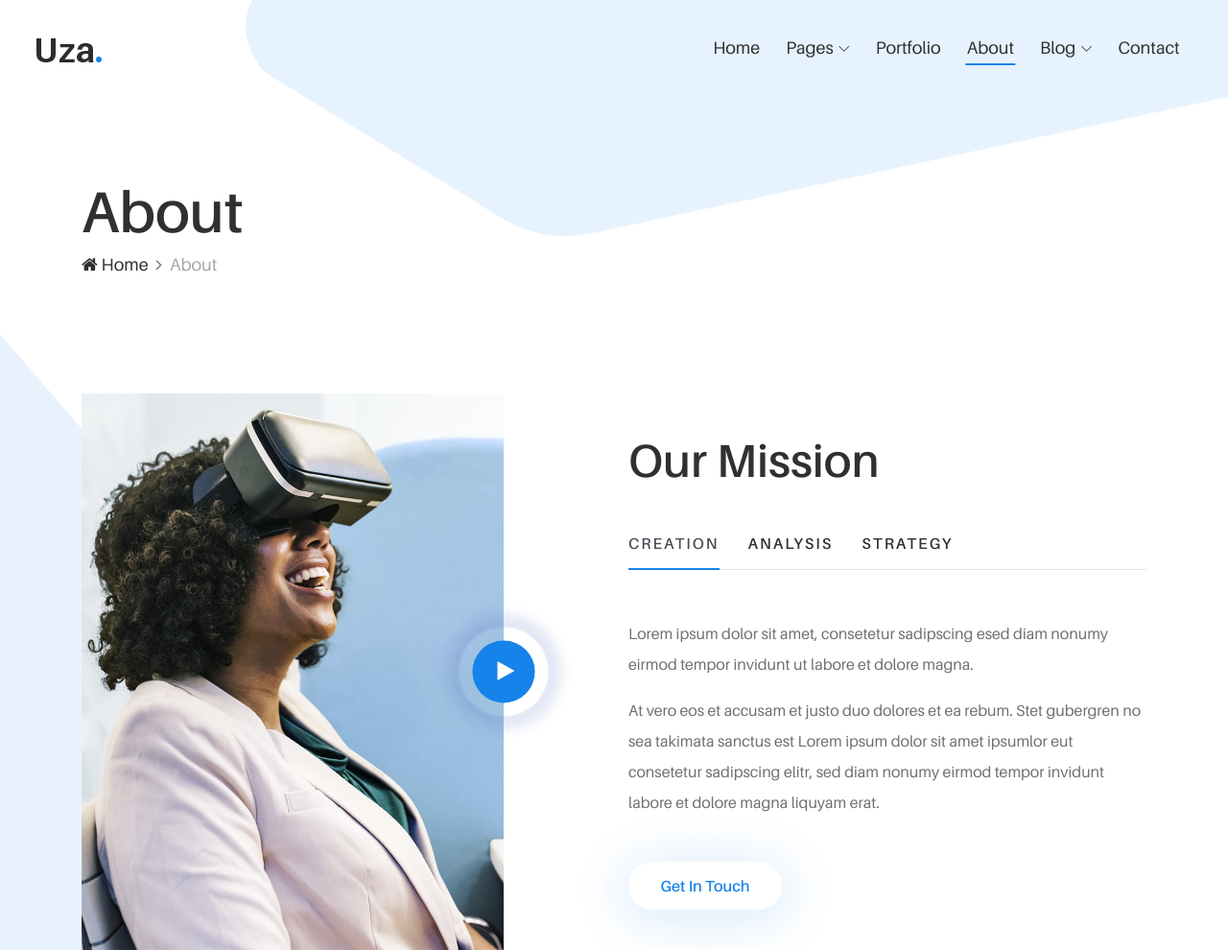
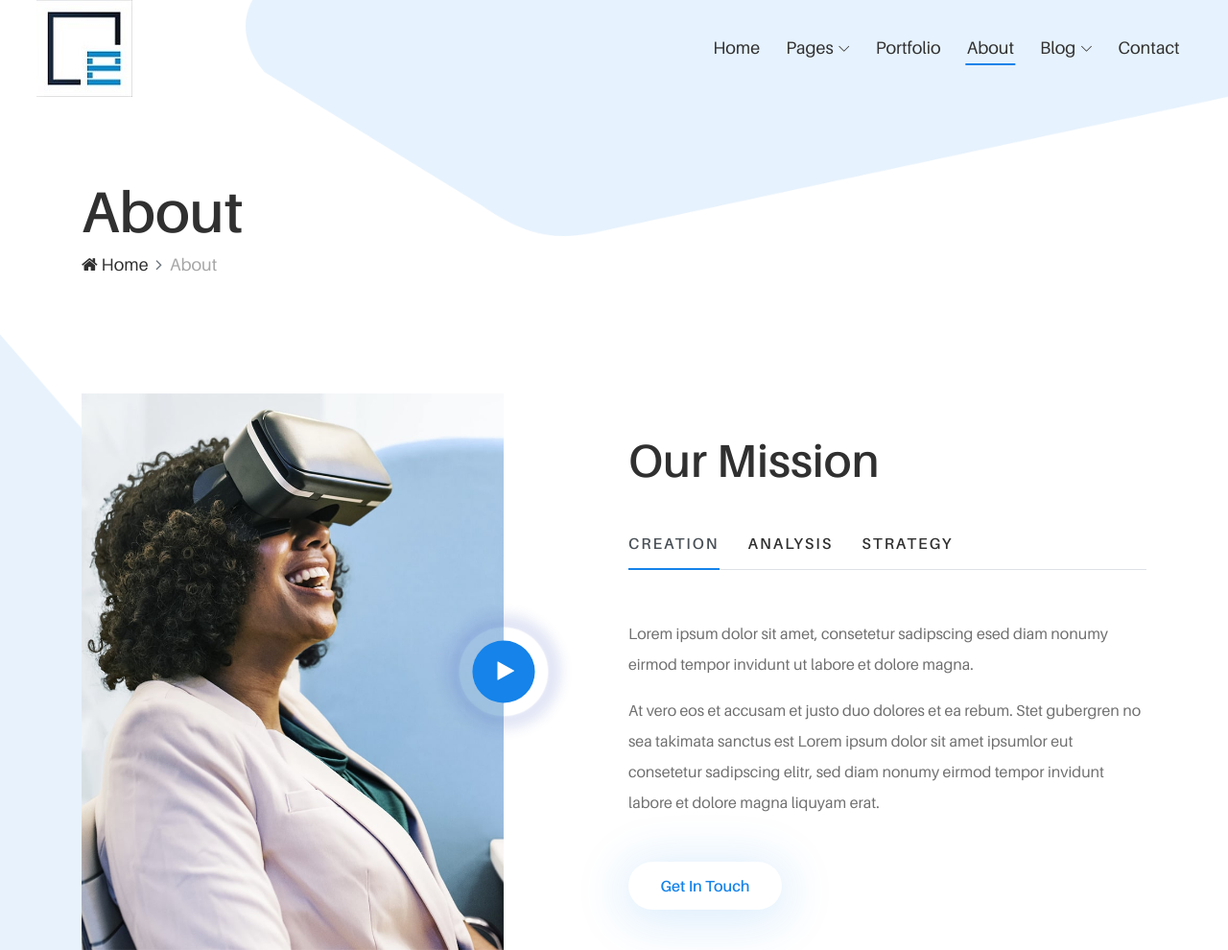
Before and after one commit to younsahamed/e2, a plain HTML site: page esquares/about.html in a window 1280 px wide. Shown: the top 990 px of the page at 96% size. Drawn offline with Linux system fonts and the light colour scheme; files whose address does not match are found by name.

Commit message:
Logo inclu

```diff
--- a/esquares/about.html
+++ b/esquares/about.html
@@ -56,7 +56,7 @@
                 <nav class="classy-navbar justify-content-between" id="uzaNav">
 
                     <!-- Logo -->
-                    <a class="nav-brand" href="index.html"><img src="./img/core-img/logo.png" alt=""></a>
+                    <a class="nav-brand" href="index.html"><img src="./img/core-img/logo.jpeg" alt=""></a>
 
                     <!-- Navbar Toggler -->
                     <div class="classy-navbar-toggler">
```
Also changed, not shown: esquares/blog.html (+1 -1 lines), esquares/contact.html (+1 -1 lines), esquares/index.html (+1 -1 lines), esquares/portfolio-single.html (+1 -1 lines), esquares/portfolio.html (+1 -1 lines), esquares/services.html (+1 -1 lines), esquares/single-blog.html (+1 -1 lines), esquares/img/core-img/favicon.ico, esquares/img/core-img/logo.jpeg (added), esquares/img/core-img/logo.png (deleted).
